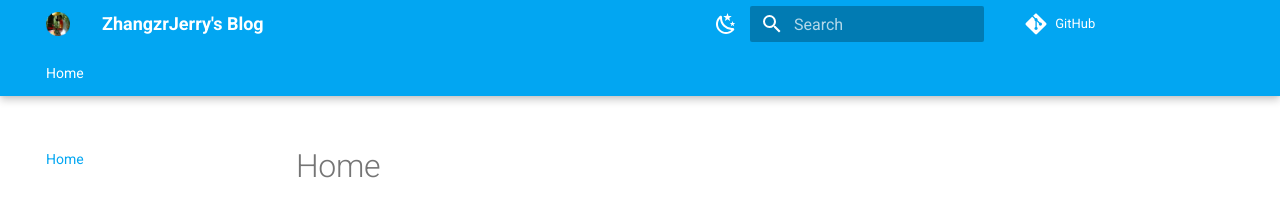
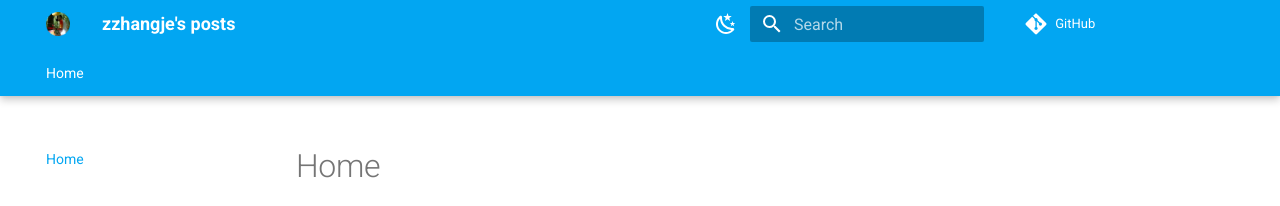
Before and after one commit to zzhangje/zzhangje.github.io, an MkDocs documentation site: the page built from docs/blog/index.md, in a window 1280 px wide. Shown: the top 206 px of the page. Built offline with MkDocs 1.6.1 and Material for MkDocs 9.7.7, drawn with Linux system fonts in a browser that asks for light colours; comment, search, counter and statistics services are not loaded.

Commit message:
update site name and repository URL in configuration

```diff
--- a/docs/index.html
+++ b/docs/index.html
@@ -3,7 +3,7 @@
 <html>
 
 <head>
-    <meta http-equiv="refresh" content="0; url='https://zzhangje.github.io/posts/blog'" />
+    <meta http-equiv="refresh" content="0; url='./blog'" />
 </head>
 
 <body>
--- a/mkdocs.yml
+++ b/mkdocs.yml
@@ -1,6 +1,5 @@
-site_name: ZhangzrJerry's Blog
-site_url: https://zzhangje.github.io/
-repo_url: https://github.com/zzhangje/posts
+site_name: zzhangje's posts
+repo_url: https://github.com/zzhangje/zzhangje.github.io
 edit_uri: edit/master/docs/
 
 plugins:
```
